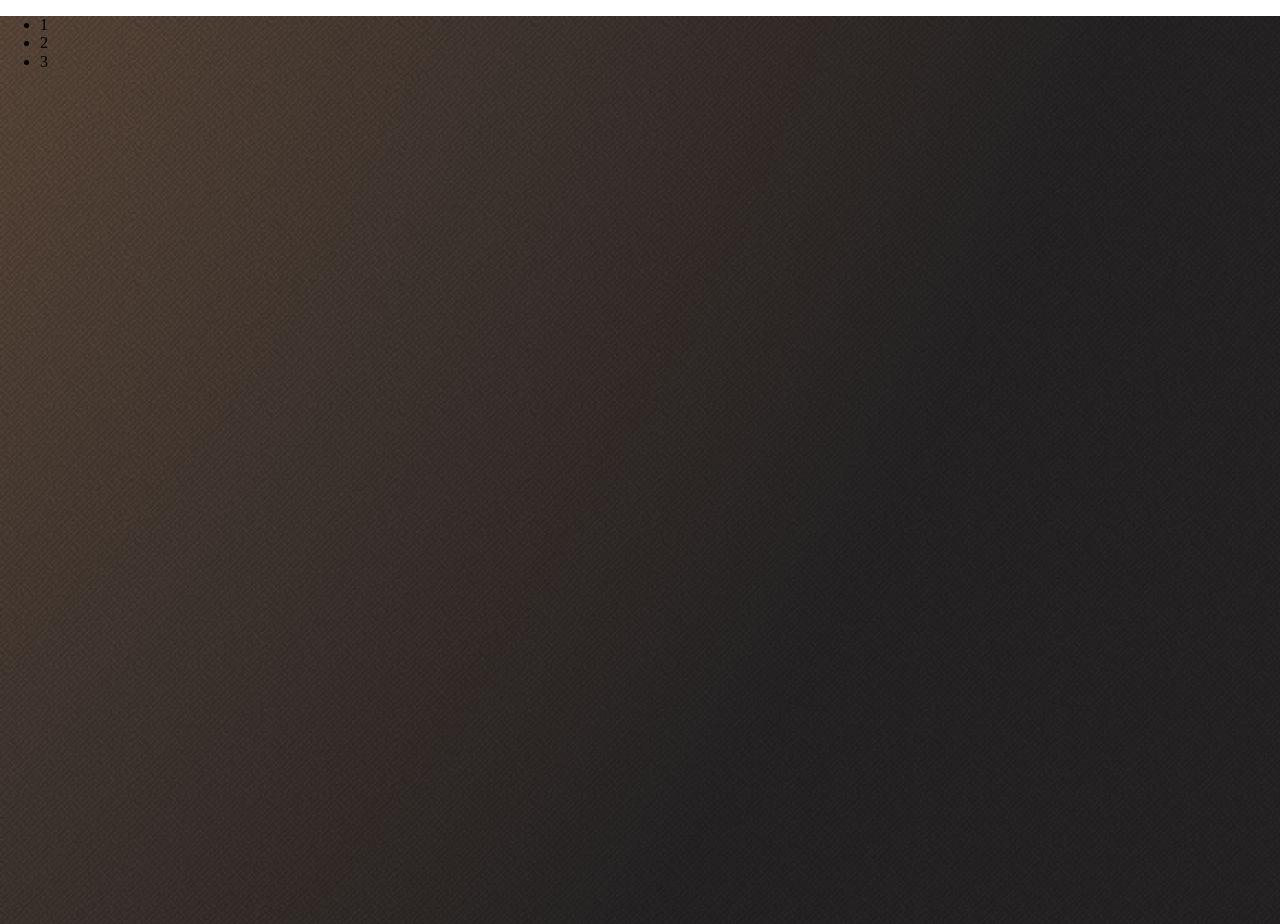
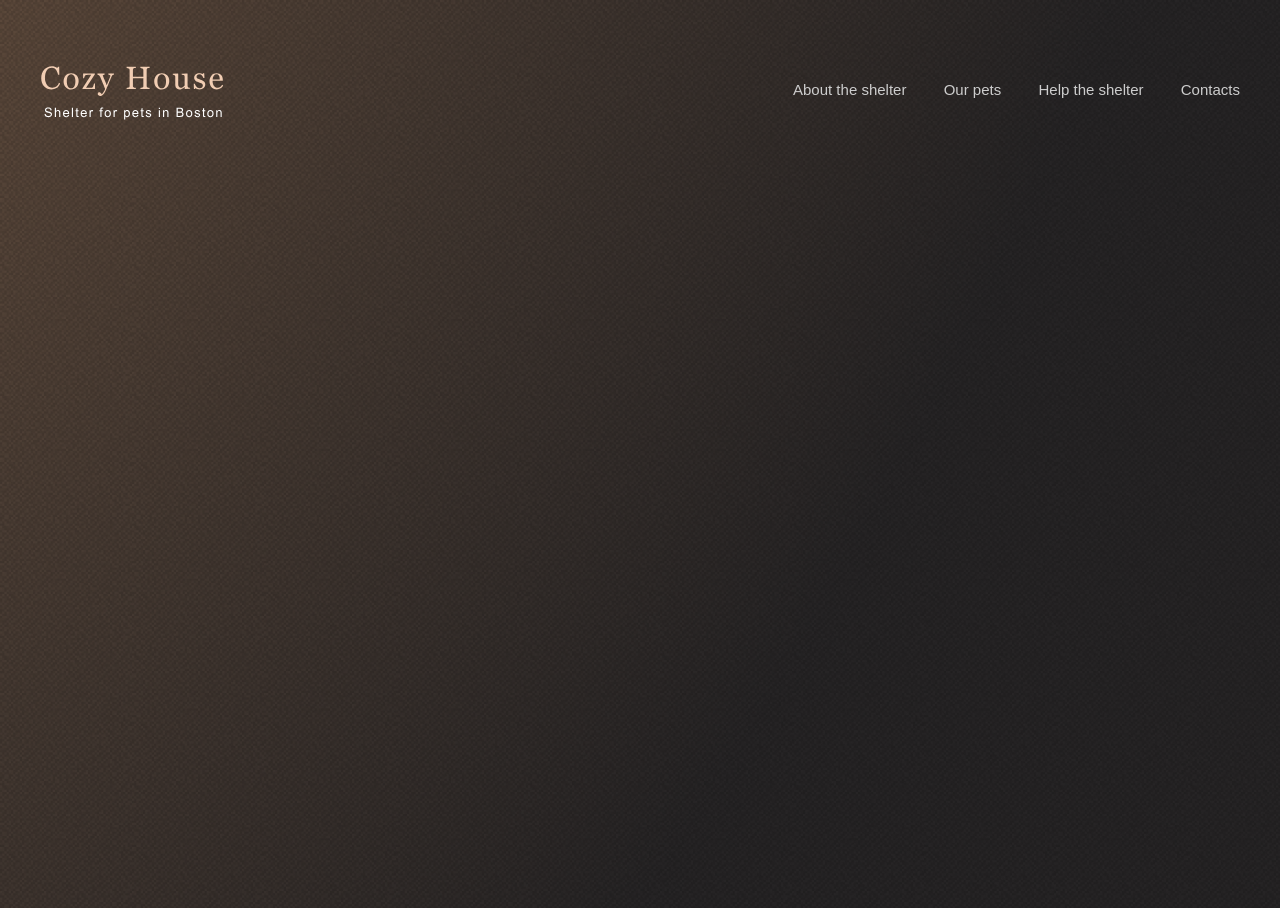
Before and after one commit to xNIGHTMARENIGHTx/shelter, a plain HTML site: page index.html in a window 1280 px wide. Drawn offline with Linux system fonts and the light colour scheme.

Commit message:
feat: add logo and nav menu

```diff
--- a/css/main.css
+++ b/css/main.css
@@ -8,3 +8,37 @@
     height: 908px;
     background-image: url(./../assets/img/start-screen-gradient-background.png);
 }
+
+.start-page_header {
+    display: flex;
+    justify-content: space-between;
+    align-items: center;
+    padding: 60px 40px;
+}
+
+.start-page_header-nav{
+    width: 447px;
+    display: flex;
+    justify-content: space-between;
+    align-items: center;
+}
+
+.start-page_header-nav a {
+    font-size: 15px;
+    font-weight: 400;
+    line-height: 160%;
+    color: #CDCDCD;
+    font-family: Arial, Helvetica, sans-serif;
+    text-decoration: none;
+    border-bottom: 3px solid none;
+}
+
+.start-page_header-nav a:hover {
+    font-size: 15px;
+    font-weight: 400;
+    line-height: 160%;
+    color: #FAFAFA;
+    font-family: Arial, Helvetica, sans-serif;
+    text-decoration: none;
+    border-bottom: 3px solid #F1CDB3;
+}
--- a/index.html
+++ b/index.html
@@ -12,15 +12,19 @@
 
 <body class="body">
     <div class="start-page">
-        <header>
-            <nav>
-                <ul>
-                    <li>1</li>
-                    <li>2</li>
-                    <li>3</li>
-                </ul>
+        <header class="start-page_header">
+            <img src="./assets/img/Logo.svg" alt="logo">
+            <nav class="start-page_header-nav">
+                <a href="">About the shelter</a>
+                <a href="">Our pets</a>
+                <a href="">Help the shelter</a>
+                <a href="">Contacts</a>
             </nav>
         </header>
+        <article class="start-page_content">
+            <div>
+            </div>
+        </article>
     </div>
 </body>
 
```
Also changed, not shown: assets/img/Logo.svg (added).
